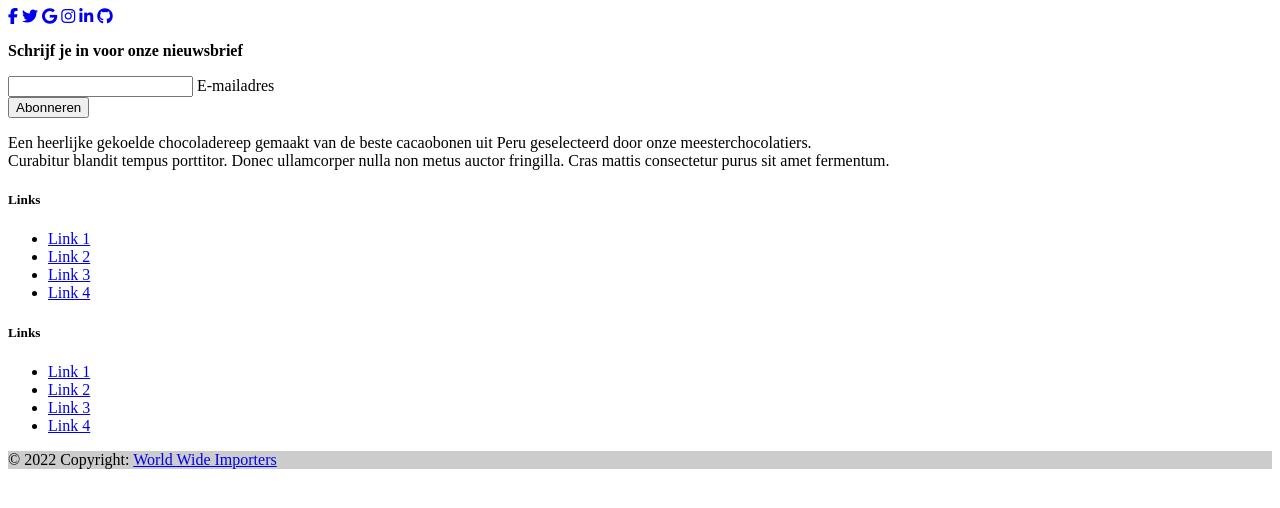
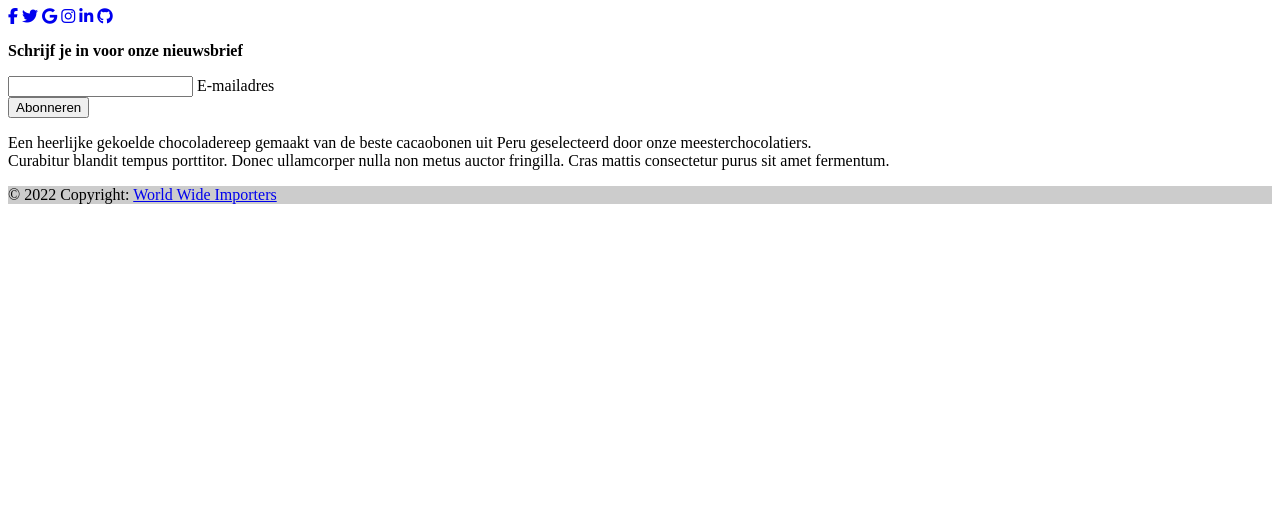
Before and after one commit to tromphakvoort/WorldWideImporters, a PHP site: page /templates/footer.php in a window 1280 px wide. Shown: the top 508 px of the page. Run offline with PHP 8.4, Linux system fonts and the light colour scheme; some libraries are stand-ins or nearby versions.

Commit message:
Fix: Made footer a little bit smaller

```diff
--- a/templates/footer.php
+++ b/templates/footer.php
@@ -82,56 +82,6 @@
             </p>
         </section>
         <!-- Section: Text -->
-
-        <!-- Section: Links -->
-        <section class="">
-            <!--Grid row-->
-            <div class="row">
-                <!--Grid column-->
-                <div class="col-lg-6 col-md-6 mb-6 mb-md-0">
-                    <h5 class="text-uppercase">Links</h5>
-
-                    <ul class="list-unstyled mb-0">
-                        <li>
-                            <a href="#!" class="text-white">Link 1</a>
-                        </li>
-                        <li>
-                            <a href="#!" class="text-white">Link 2</a>
-                        </li>
-                        <li>
-                            <a href="#!" class="text-white">Link 3</a>
-                        </li>
-                        <li>
-                            <a href="#!" class="text-white">Link 4</a>
-                        </li>
-                    </ul>
-                </div>
-                <!--Grid column-->
-
-                <!--Grid column-->
-                <div class="col-lg-6 col-md-6 mb-6 mb-md-0">
-                    <h5 class="text-uppercase">Links</h5>
-
-                    <ul class="list-unstyled mb-0">
-                        <li>
-                            <a href="#!" class="text-white">Link 1</a>
-                        </li>
-                        <li>
-                            <a href="#!" class="text-white">Link 2</a>
-                        </li>
-                        <li>
-                            <a href="#!" class="text-white">Link 3</a>
-                        </li>
-                        <li>
-                            <a href="#!" class="text-white">Link 4</a>
-                        </li>
-                    </ul>
-                </div>
-                <!--Grid column-->
-            </div>
-            <!--Grid row-->
-        </section>
-        <!-- Section: Links -->
     </div>
     <!-- Grid container -->
 
```
